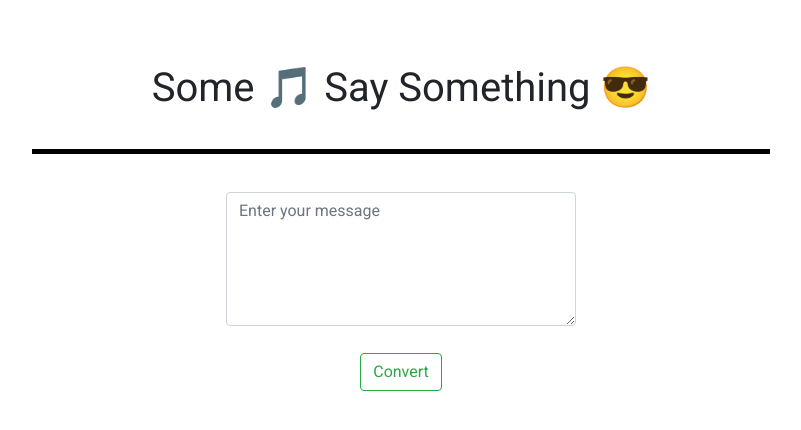
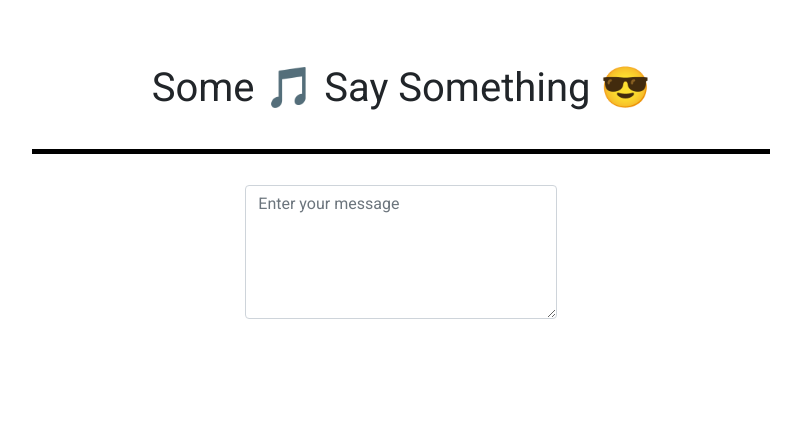
Before and after one commit to malditagaseosa/some-notes-say-something, a Vue app: page / in a window 1280 px wide. Shown: the top 430 px of the page, without its empty margins (239-1040 px from the left). Built offline with nearby package versions, Linux system fonts and the light colour scheme.

Commit message:
removed the convert button, added styles to the notes

```diff
--- a/src/components/Main.vue
+++ b/src/components/Main.vue
@@ -7,27 +7,17 @@
           <b-form @submit.prevent="onSubmit">
             <b-form-textarea
               :rows="5"
-              id="message"
+              id="input-message"
               v-model="message"
               placeholder="Enter your message"
+              @input="handleInput"
             ></b-form-textarea>
-            <div class="row">
-              <b-button
-                id="btn-convert"
-                class="mx-auto"
-                type="submit"
-                :size="'md'"
-                :variant="'outline-success'"
-              >Convert</b-button>
-            </div>
           </b-form>
         </div>
         <div class="col-md-4"></div>
       </div>
-      <section v-if="resultState" id="result" class="container">
-        <ul>
-          <li v-for="note in notes">{{note}}</li>
-        </ul>
+      <section id="result" class="container">
+        <p>{{ notes }}</p>
       </section>
     </div>
   </main>
@@ -41,27 +31,26 @@ export default {
   data() {
     return {
       message: "",
-      notes: [],
+      notes: "",
       resultState: false,
     };
   },
   methods: {
-    onSubmit: function() {
+    handleInput: function() {
       console.log(this.message, ConvertService.convert(this.message));
       this.notes = ConvertService.convert(this.message);
-      ConvertService.play(this.notes);
-      this.showResult();
 
-      this.message = "";
     },
-    showResult: function(){
-      this.resultState = true;
-    }
   }
 };
 </script>
 
 <style>
+
+main {
+  margin: 0 10% 0 10%;
+}
+
 .container {
   margin-top: 3%;
 }
@@ -74,12 +63,11 @@ export default {
   text-align: center;
 }
 
-#result ul {
-  list-style: none;
+#result p {
+  overflow-wrap: break-word;
+  font-size: x-large;
+  line-height: inherit;
+  letter-spacing: 5px;
 }
 
-#result ul li {
-  display: inline-block;
-  margin: 0 1% 0 1%;
-}
 </style>
--- a/src/services/convert-to-notes.js
+++ b/src/services/convert-to-notes.js
@@ -40,7 +40,7 @@ export default {
         return n;
     });
 
-    return notesMessage;
+    return notesMessage.join("");
 
   },
   play: function(notes){
```
